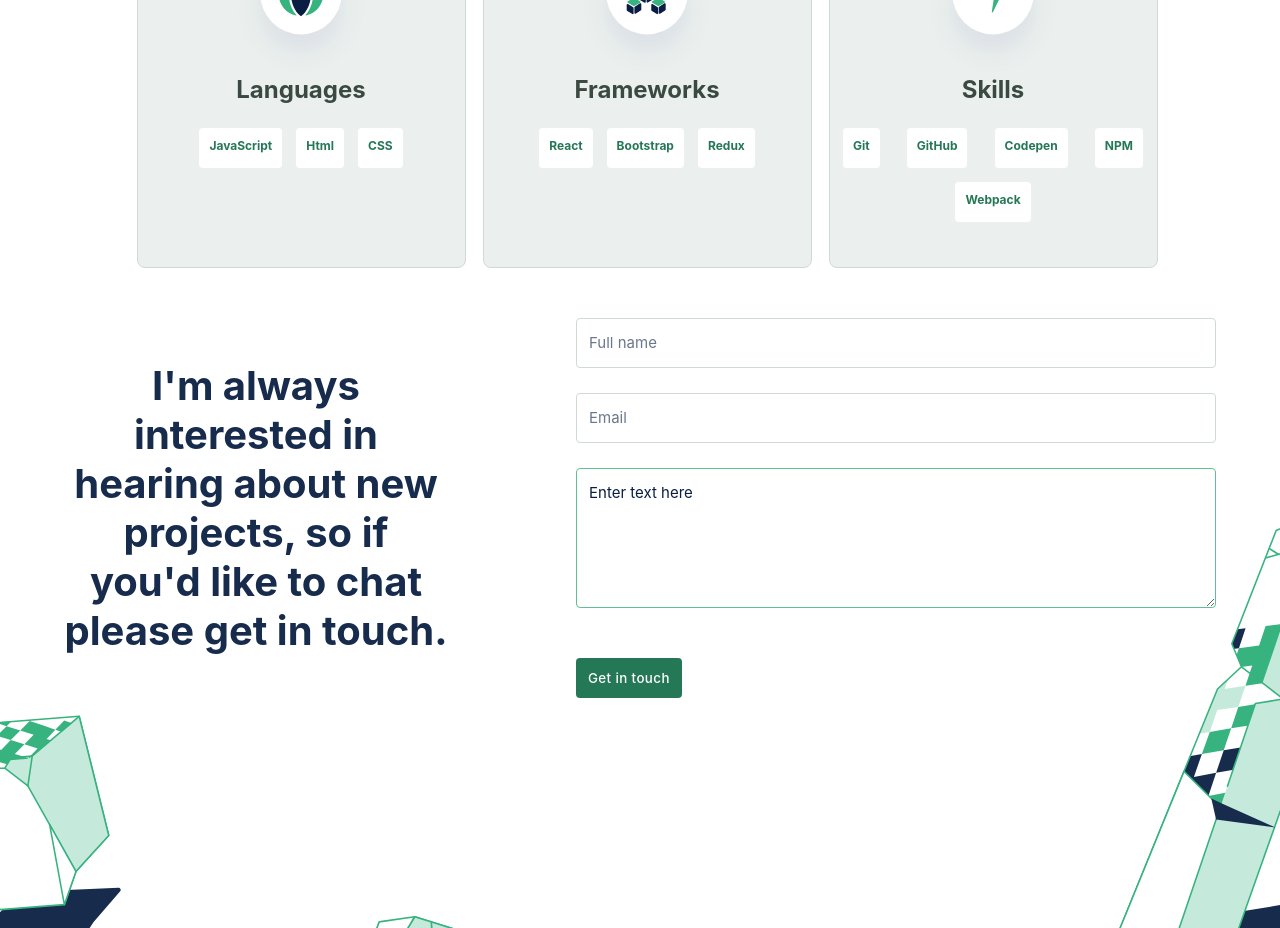
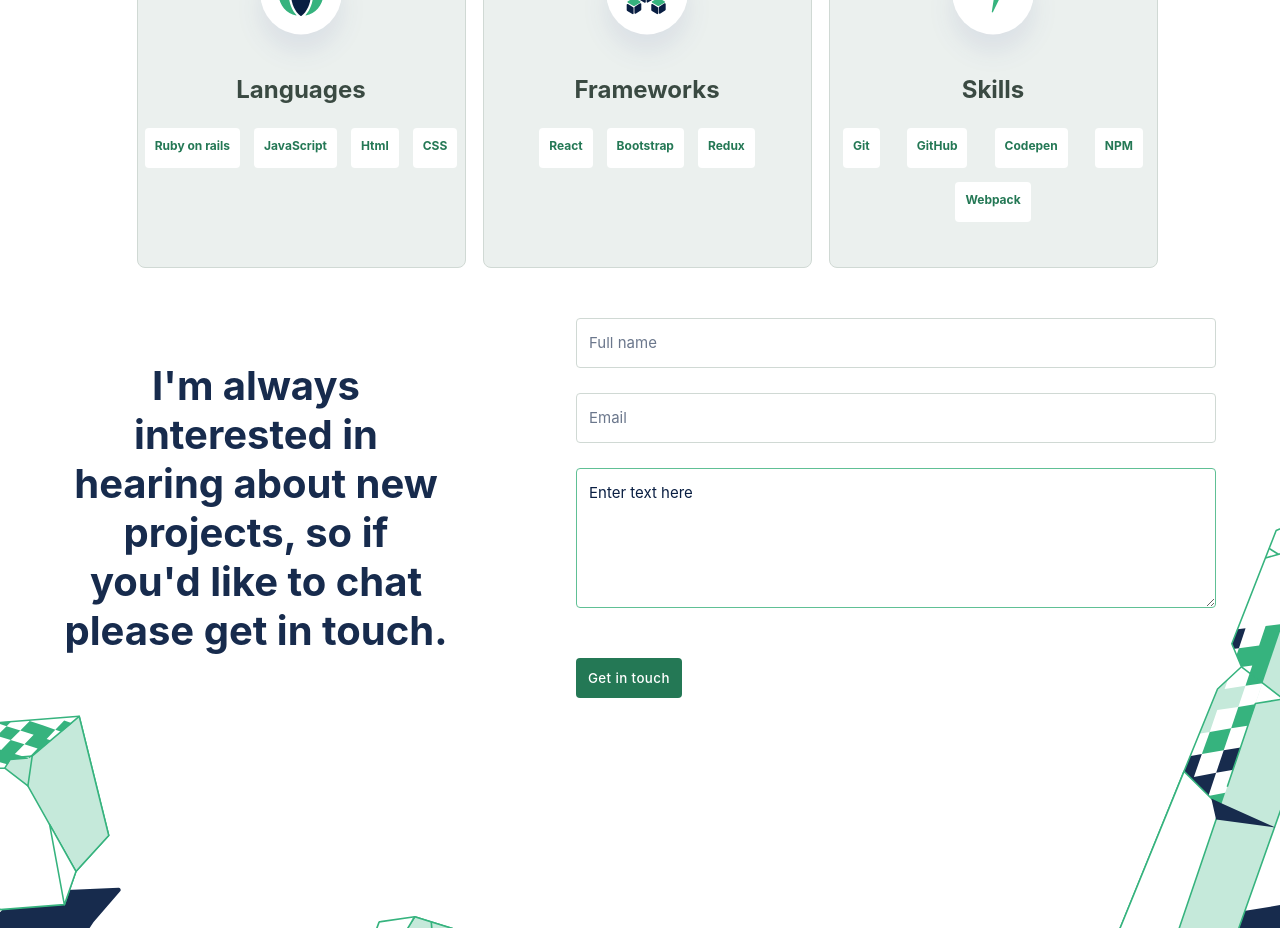
Before and after one commit to luis-pomare/Portfolio, a React (Create React App) app: page / in a window 1280 px wide. Shown: the part 2440-3368 px from the top of the page. Built offline with nearby package versions, Linux system fonts and the light colour scheme; the HTML template or start-up script is replaced by a standard one.

Commit message:
Add ruby on rails skill

```diff
--- a/src/sections/About.js
+++ b/src/sections/About.js
@@ -40,6 +40,7 @@ export default function About() {
           />
           <h4>Languages</h4>
           <ul className='skill-ul'>
+            <li className='skill-li'>Ruby on rails</li>
             <li className='skill-li'>JavaScript</li>
             <li className='skill-li'>Html</li>
             <li className='skill-li'>CSS</li>
```
